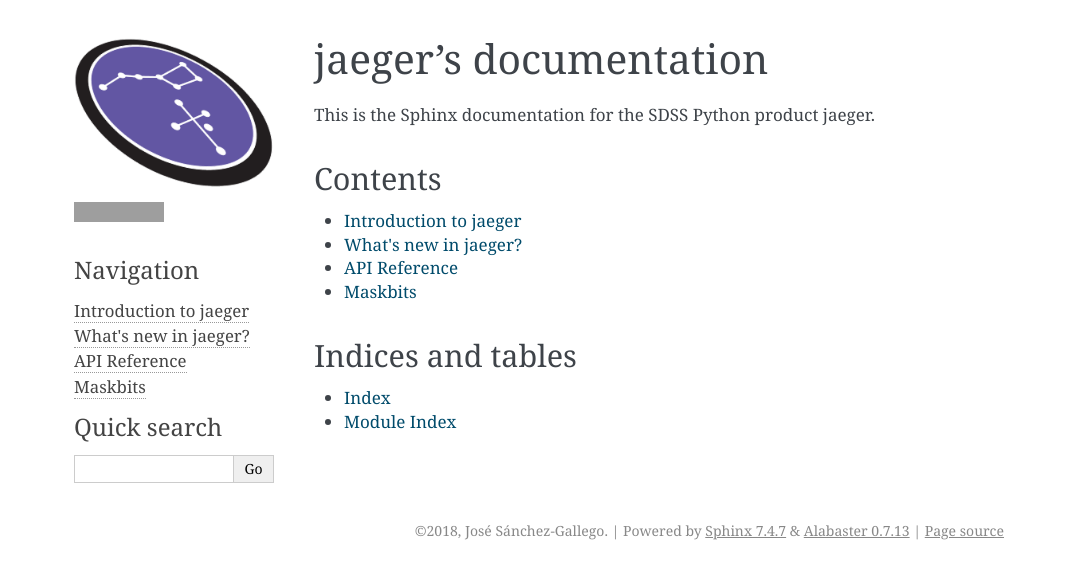
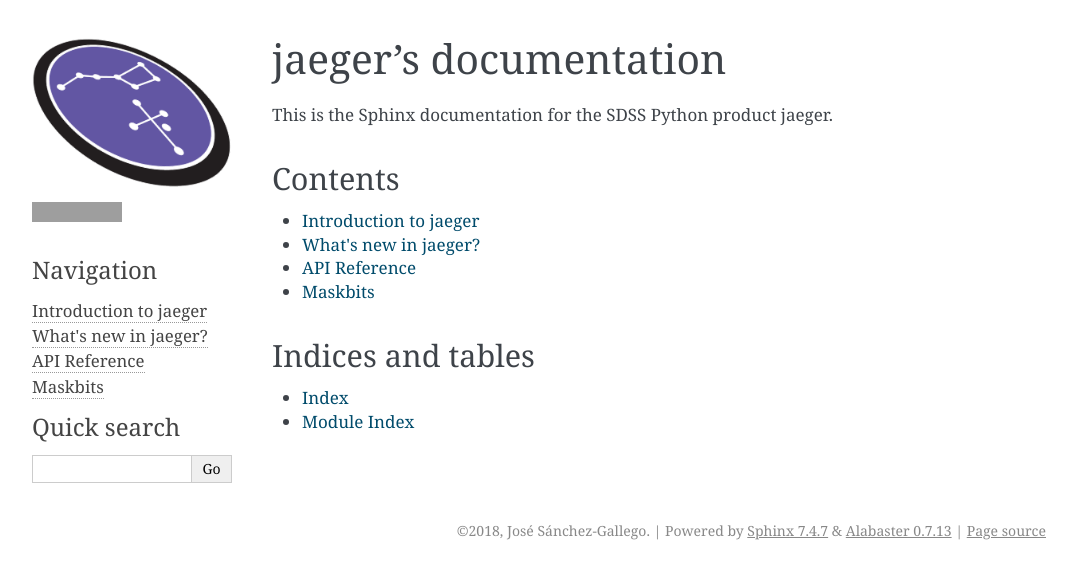
Before and after one commit to sdss/jaeger, a Sphinx documentation site: the page built from docs/sphinx/index.rst, in a window 1280 px wide. Shown: the top 579 px of the page, without its empty margins (106-1183 px from the left). Built offline with Sphinx 7.4.7, drawn with Linux system fonts in a browser that asks for light colours; the version number is read from the project's files by our own code; grey boxes are pictures that could not be loaded.

Commit message:
Set page_width and sidebar_collapse for alabaster

```diff
--- a/docs/sphinx/conf.py
+++ b/docs/sphinx/conf.py
@@ -162,6 +162,8 @@
     'github_repo': 'jaeger',
     'github_button': True,
     'github_type': 'star',
+    'sidebar_collapse': True,
+    'page_width': '80%'
     # 'code_font_family': 'Menlo',
     # 'font_family': 'Hiragino Mincho Pro'
 }
```
